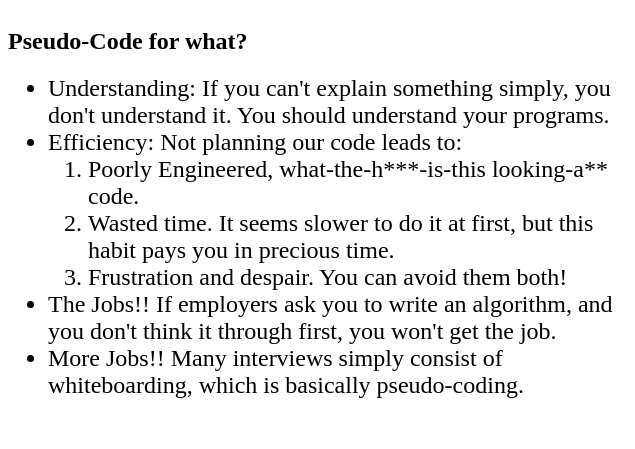
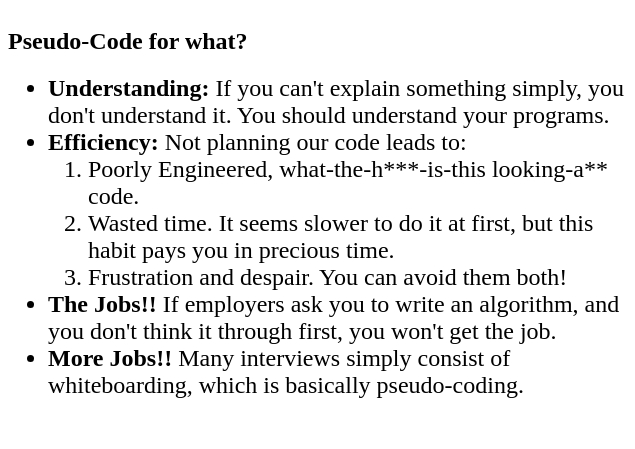
Before and after one commit to JordanTreDaniel/pseudo-for-what, a plain HTML site: page index.html in a window 1280 px wide. Shown: the top 449 px of the page, 0-635 px from the left. Drawn offline with Linux system fonts and the light colour scheme.

Commit message:
Add bold text to the points

```diff
--- a/index.html
+++ b/index.html
@@ -8,16 +8,16 @@
     <div id="reasons">
       <h2>Pseudo-Code for what?</h2>
       <ul>
-        <li>Understanding: If you can't explain something simply, you don't understand it. You should understand your programs.</li>
-        <li>Efficiency: Not planning our code leads to:
+        <li><strong>Understanding:</strong> If you can't explain something simply, you don't understand it. You should understand your programs.</li>
+        <li><strong>Efficiency:</strong> Not planning our code leads to:
           <ol>
             <li>Poorly Engineered, what-the-h***-is-this looking-a** code.</li>
             <li>Wasted time. It seems slower to do it at first, but this habit pays you in precious time.</li>
             <li>Frustration and despair. You can avoid them both!</li>
           </ol>
         </li>
-        <li>The Jobs!! If employers ask you to write an algorithm, and you don't think it through first, you won't get the job.</li>
-        <li>More Jobs!! Many interviews simply consist of whiteboarding, which is basically pseudo-coding.</li>
+        <li><strong>The Jobs!!</strong> If employers ask you to write an algorithm, and you don't think it through first, you won't get the job.</li>
+        <li><strong>More Jobs!!</strong> Many interviews simply consist of whiteboarding, which is basically pseudo-coding.</li>
       </ul>
     </div>
     <div id="container">
```
